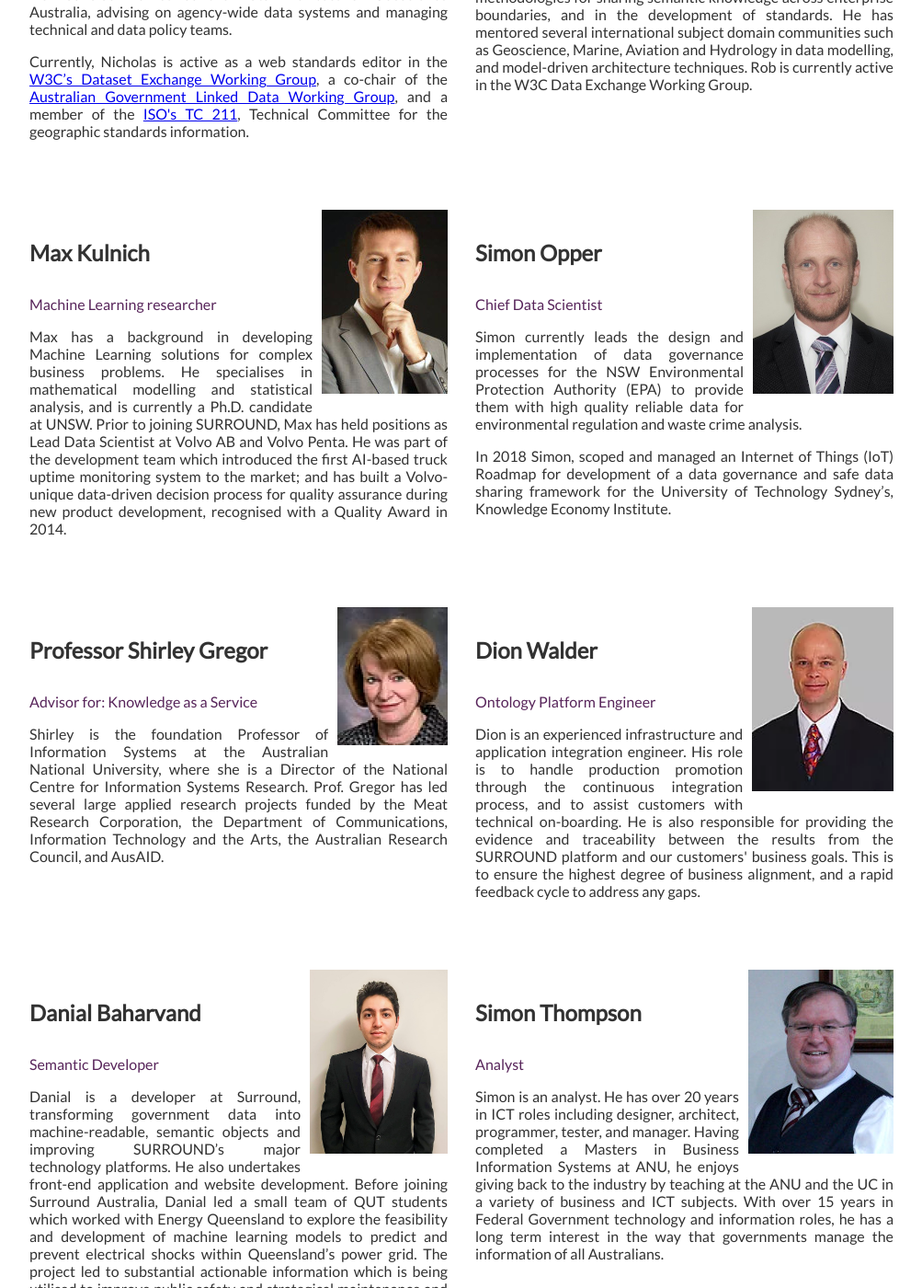
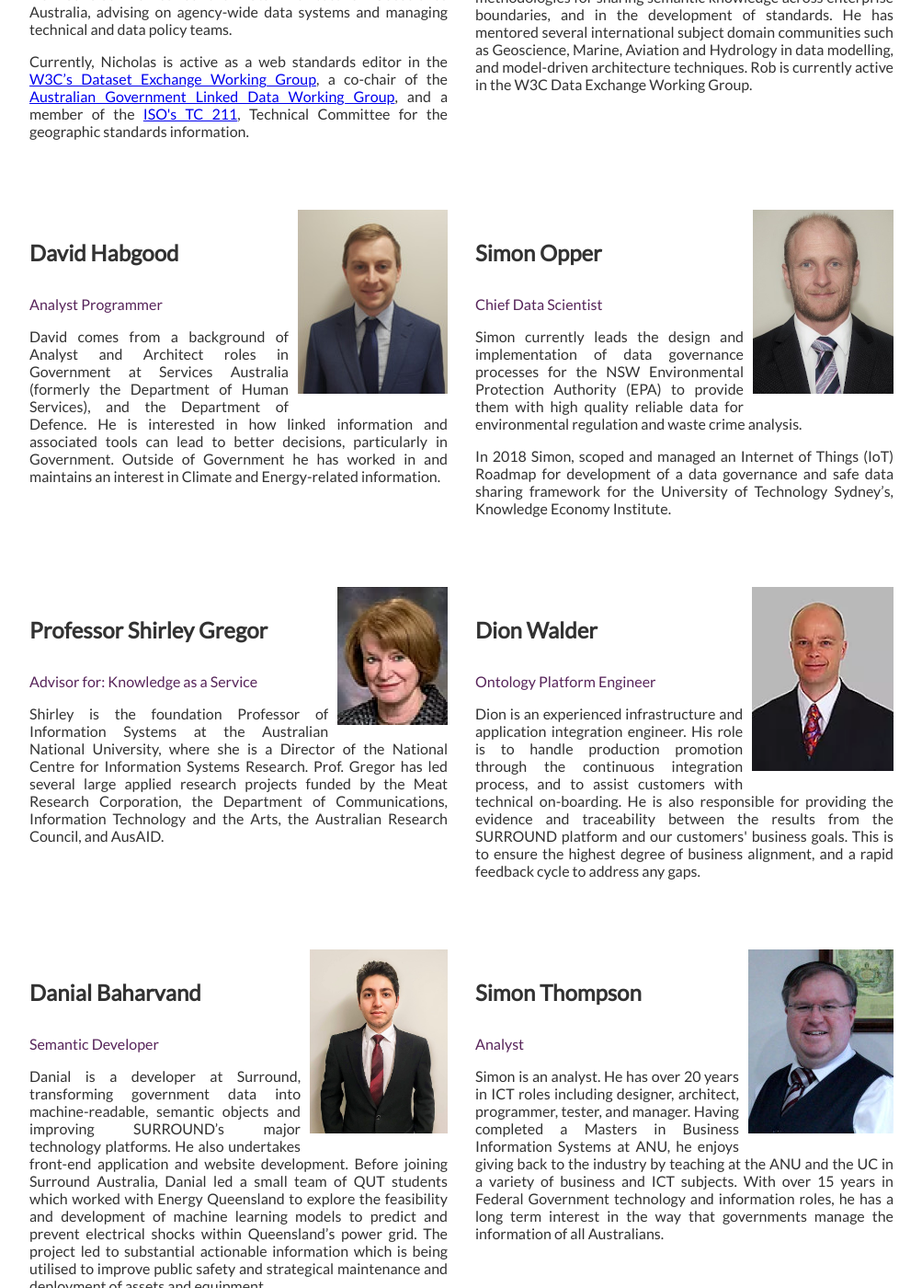
Before and after one commit to surroundaustralia/surroundaustralia.com, a Jekyll site: the page built from pages/about.html, in a window 1280 px wide and 1400 px high, scrolled down 1274 px. Shown: the whole window at 92% size, without its empty margins (138-1141 px from the left). Built offline with Jekyll 4.4.1, drawn with Linux system fonts in a browser that asks for light colours; some of the changed text lies outside the part shown.

Commit message:
Max removed

```diff
--- a/pages/about.html
+++ b/pages/about.html
@@ -73,11 +73,19 @@ permalink: /about
         </div>
     </div>
     <div>
+        <!--
         <div style="grid-column:1;" id="max">
             <img class="mobPerson" src="images/person-max.jpg" style="float:right;">
             <h4>Max Kulnich</h4>
             <p class="jobtitle">Machine Learning researcher</p>
             <p>Max has a background in developing Machine Learning solutions for complex business problems. He specialises in mathematical modelling and statistical analysis, and is currently a Ph.D. candidate at UNSW. Prior to joining SURROUND, Max has held positions as Lead Data Scientist at Volvo AB and Volvo Penta.  He was part of the development team which introduced the first AI-based truck uptime monitoring system to the market; and has built a Volvo-unique data-driven decision process for quality assurance during new product development, recognised with a Quality Award in 2014.</p>
+        </div>
+        -->
+        <div style="grid-column:1;" id="david">
+            <img class="mobPerson" src="images/person-david.jpg" style="float:right;">
+            <h4>David Habgood</h4>
+            <p class="jobtitle">Analyst Programmer</p>
+            <p>David comes from a background of Analyst and Architect roles in Government at Services Australia (formerly the Department of Human Services), and the Department of Defence. He is interested in how linked information and associated tools can lead to better decisions, particularly in Government. Outside of Government he has worked in and maintains an interest in Climate and Energy-related information.</p>
         </div>
         <div style="grid-column:2;" id="simon">
             <img class="mobPerson" src="images/person-simon.png" style="float:right; height:200px;" />
@@ -122,12 +130,6 @@ permalink: /about
             <p class="jobtitle">Software Developer</p>
             <p>Alejandro started his programming career in the early years of studying for his degree in Aeronautical Engineering. He has since focussed on AI, and has worked as a Python developer and ML engineer for 4+ years. Alejandro used his Python expertise in Altran's R&D department to develop thermodynamic simulations. Subsequently, he worked with BBVA (one of the foremost financial institutions in Spain and South America) to design and develop new intelligence features to improve the bank's customer support platform.</p>
         </div>
-        <div style="grid-column:2;" id="david">
-            <img class="mobPerson" src="images/person-david.jpg" style="float:right;">
-            <h4>David Habgood</h4>
-            <p class="jobtitle">Analyst Programmer</p>
-            <p>David comes from a background of Analyst and Architect roles in Government at Services Australia (formerly the Department of Human Services), and the Department of Defence. He is interested in how linked information and associated tools can lead to better decisions, particularly in Government. Outside of Government he has worked in and maintains an interest in Climate and Energy-related information.</p>
-        </div>
 </div>
 </div>
 
```
